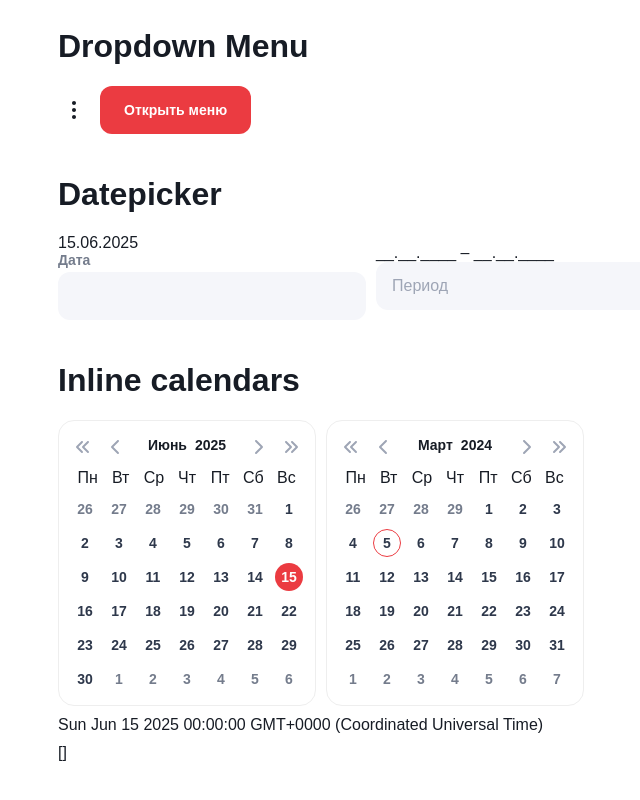
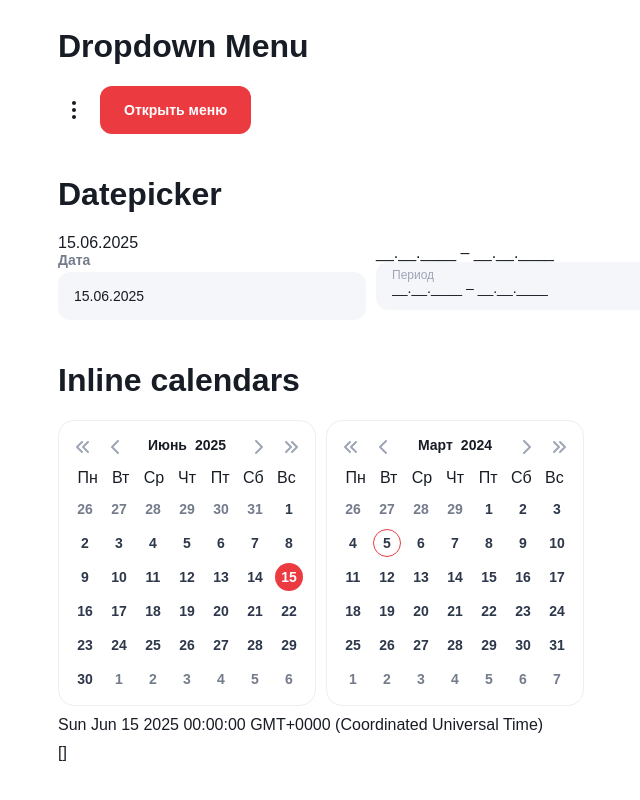
Before and after one commit to DenisKamchatov/TNRisk, a Vue app: page /uikit in a window 1280 px wide. Shown: the part 9096-9896 px from the top of the page, without its empty margins (38-678 px from the left). Built offline with nearby package versions, Linux system fonts and the light colour scheme.

Commit message:
Fixed bugs

```diff
--- a/src/components/uikit/datepicker/tn-datepicker.vue
+++ b/src/components/uikit/datepicker/tn-datepicker.vue
@@ -127,7 +127,7 @@ function setShown(v: boolean) {
       <TnInput
         :label="label"
         :floatingLabel="floatingLabel"
-        :value="textInputValue"
+        v-model="textInputValue"
         clearable @clear="clearValue"
         :required="required"
         :warn="warn"
--- a/src/components/uikit/search/tn-search.vue
+++ b/src/components/uikit/search/tn-search.vue
@@ -158,7 +158,6 @@ function arrowKeyHandler(direction: "up" | "down") {
  */
 function onEnter() {
   modelValue.value = highlightedElement.value?.title || modelValue.value;
-  console.log(modelValue.value);
   highlightedElement.value = null;
   selectHandler(modelValue.value);
 }
@@ -219,6 +218,7 @@ function onInput(value: string) {
             @keyup.enter.prevent="onEnter"
             @keydown.esc.prevent="onEsc"
             @keydown.up="arrowKeyHandler('up')"
+            @keydown.tab.prevent="arrowKeyHandler('down')"
             @keydown.down="arrowKeyHandler('down')"
           />
           <TNIcon class="tn-search__search-icon" name="search" />
```
